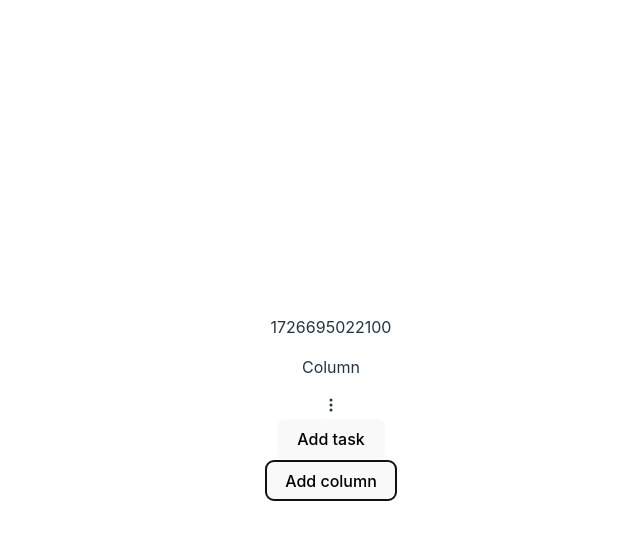
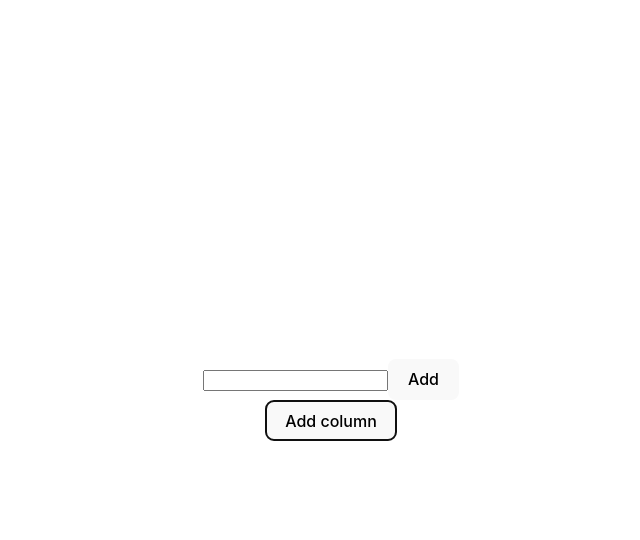
Before and after one commit to MainaMary/task-sprint, a React (Vite) app in the folder client/: page / in a window 1280 px wide. Both pictures are taken after a click on the button "Add column". Shown: the top 540 px of the page, without its empty margins (309-949 px from the left). Built offline with nearby package versions, Linux system fonts and the light colour scheme.

Commit message:
setup Kanban board

```diff
--- a/client/src/components/Kanban.tsx
+++ b/client/src/components/Kanban.tsx
@@ -1,27 +1,67 @@
-import { useState } from "react"
-import { ColumnType } from "../types"
-import { generateUniqueId } from "../utils"
-import Card from "./Card"
+import { useState, useMemo } from "react";
+import { ColumnType, Tasktype } from "../types";
+import { generateUniqueId } from "../utils";
+import { DndContext } from "@dnd-kit/core";
+import Card from "./Card";
+import { SortableContext } from "@dnd-kit/sortable";
+
 const KanbanBorad = () => {
-    const [columns, setColumns] = useState<ColumnType[]>([])
-    console.log({ columns })
-    const addColumn = () => {
+    const [columns, setColumns] = useState<ColumnType[]>([]);
+    const [isFormOpen, setIsFormOpen] = useState(false)
+    const [inputValue, setInputValue] = useState('');
+    const [allTasks, setAllTasks] = useState<Tasktype[]>([])
+    const [taskInput, setTaskInput] = useState('')
+
+    const handleChange = (event: React.ChangeEvent<HTMLInputElement>) => {
+        setInputValue(event.target.value);
+    };
+    const columnIds: any = useMemo(() => {
+        columns?.map((col) => col.id);
+    }, []);
+    const showForm = () => {
+
+        setIsFormOpen(true)
+
+    };
+    const addColumn = (event: React.FormEvent<HTMLFormElement>) => {
+        event.preventDefault()
         const column = {
             id: generateUniqueId(),
-            title: 'Column'
+            title: inputValue,
+        };
+        setColumns([...columns, column]);
+        setInputValue('')
+        setIsFormOpen(false)
+    }
+    const createTask = (columnId: string | number) => {
+        const newTask = {
+            id: generateUniqueId(),
+            task: taskInput,
+            columnId
         }
-        setColumns([...columns, column])
+        setAllTasks([...allTasks, newTask])
     }
+    console.log(allTasks)
     return (
         <div className="flex">
-            <div className="flex gap-4">
-                {columns.length > 0 && columns.map(item =>
-                    <Card key={item.id} item={item} />
-                )}
-            </div>
-            <button onClick={addColumn}>Add column</button>
+            <DndContext>
+                <div className="flex gap-4">
+                    {columns?.length > 0 && (
+                        columns?.map((item) => (
+                            <Card key={item.id} item={item} addTask={createTask} taskInput={taskInput} setTaskInput={setTaskInput}
+                                tasks={allTasks.filter(task => task.columnId === item.id)}
+                            />
+                        ))
+                    )}
+                </div>
+            </DndContext>
+            {isFormOpen && <form onSubmit={addColumn}>
+                <input type="text" onChange={handleChange} value={inputValue} />
+                <button>Add</button>
+            </form>}
+            <button onClick={showForm}>Add column</button>
         </div>
-    )
-}
+    );
+};
 
-export default KanbanBorad
+export default KanbanBorad;
```
